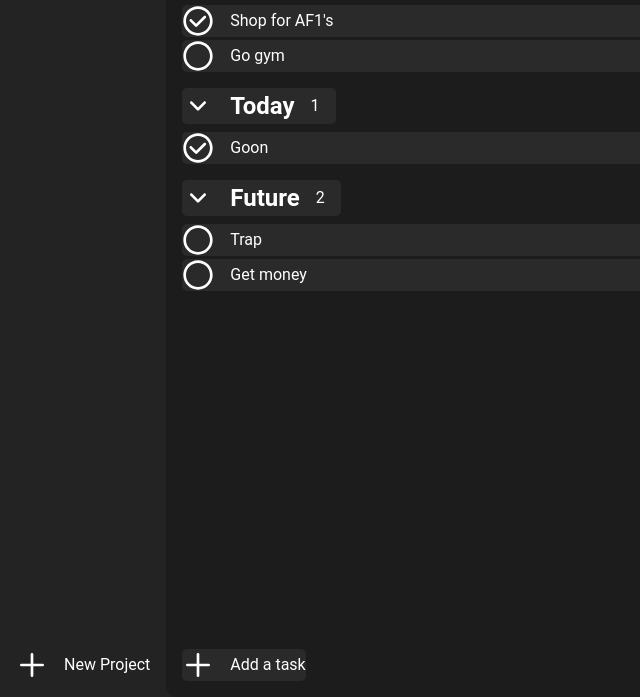
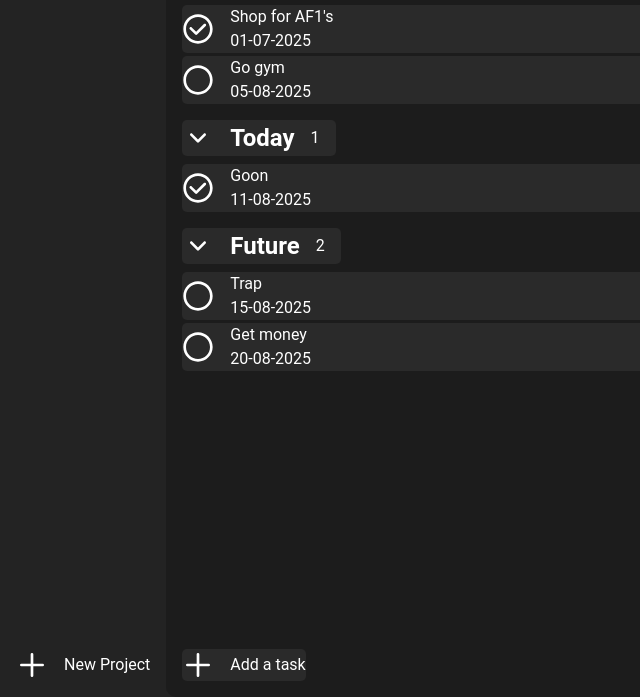
Before and after one commit to besplago/odin-todo-list, a website built with webpack: page src/template.html in a window 1280 px wide. Shown: the part 103-800 px from the top of the page, without its empty margins (0-640 px from the left). Built offline with nearby package versions, Linux system fonts and the light colour scheme.

Commit message:
feat: due dates on tasks

```diff
--- a/src/styles.css
+++ b/src/styles.css
@@ -194,6 +194,11 @@ body {
   gap: var(--gap-default);
 }
 
+.task-details {
+  display: flex;
+  flex-direction: column;
+}
+
 .highlighted {
   background-color: var(--color-highlight);
   border-radius: var(--radius-small);
--- a/src/template.html
+++ b/src/template.html
@@ -55,7 +55,10 @@
                   src="./assets/checkmark-circle-svgrepo-com.svg"
                   alt="Completed task"
                 />
-                <span>Shop for AF1's</span>
+                <div class="task-details">
+                  <span>Shop for AF1's</span>
+                  <span>01-07-2025</span>
+                </div>
               </button>
             </li>
             <li>
@@ -65,7 +68,10 @@
                   src="./assets/shape-circle-svgrepo-com.svg"
                   alt="Pending task"
                 />
-                <span>Go gym</span>
+                <div class="task-details">
+                  <span>Go gym</span>
+                  <span>05-08-2025</span>
+                </div>
               </button>
             </li>
           </ul>
@@ -90,7 +96,10 @@
                   src="./assets/checkmark-circle-svgrepo-com.svg"
                   alt="Completed task"
                 />
-                <span>Goon</span>
+                <div class="task-details">
+                  <span>Goon</span>
+                  <span>11-08-2025</span>
+                </div>
               </button>
             </li>
           </ul>
@@ -115,7 +124,10 @@
                   src="./assets/shape-circle-svgrepo-com.svg"
                   alt="Pending task"
                 />
-                <span>Trap</span>
+                <div class="task-details">
+                  <span>Trap</span>
+                  <span>15-08-2025</span>
+                </div>
               </button>
             </li>
             <li>
@@ -125,7 +137,10 @@
                   src="./assets/shape-circle-svgrepo-com.svg"
                   alt="Pending task"
                 />
-                <span>Get money</span>
+                <div class="task-details">
+                  <span>Get money</span>
+                  <span>20-08-2025</span>
+                </div>
               </button>
             </li>
           </ul>
```
